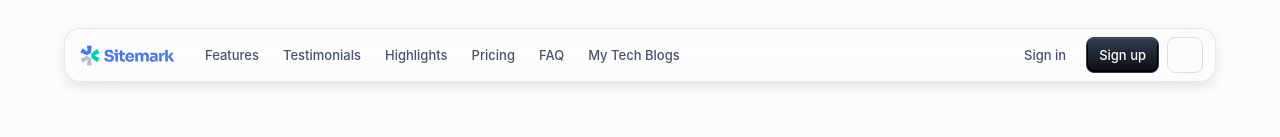
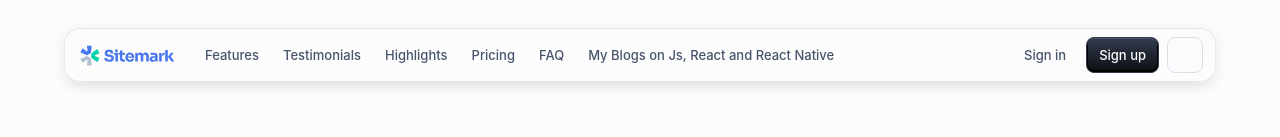
Before and after one commit to NoOneCoder/Blog, a React (Vite) app: page / in a window 1280 px wide. Shown: the top 137 px of the page. Built offline with nearby package versions, Linux system fonts and the light colour scheme; some icons are missing.

Commit message:
changes for goDaddy domain.

```diff
--- a/src/components/AppAppBar.tsx
+++ b/src/components/AppAppBar.tsx
@@ -81,7 +81,7 @@ export default function AppAppBar() {
                 size="small"
                 sx={{ minWidth: 0 }}
               >
-                My Tech Blogs
+                My Blogs on Js, React and React Native
               </Button>
             </Box>
           </Box>
--- a/vite.config.ts
+++ b/vite.config.ts
@@ -4,5 +4,8 @@ import react from "@vitejs/plugin-react";
 // https://vite.dev/config/
 export default defineConfig({
   plugins: [react()],
-  base: "/Blog/", // Important for github pages routing
+  base: "/", // repository name for github pages routing. for goDaddy only slash
+  build: {
+    outDir: "dist",
+  },
 });
```
Also changed, not shown: 1 other file (tests, documents, lock files or other folders).
